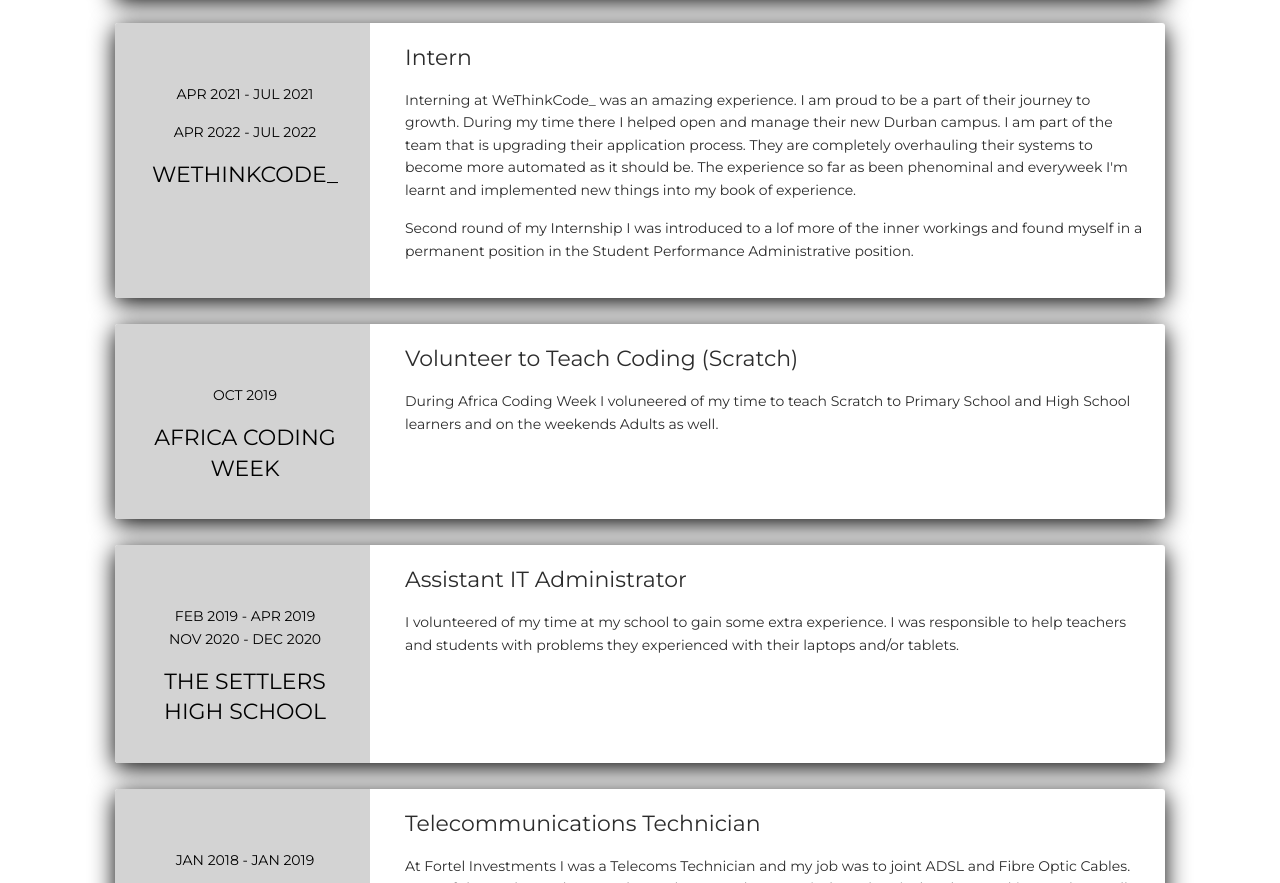
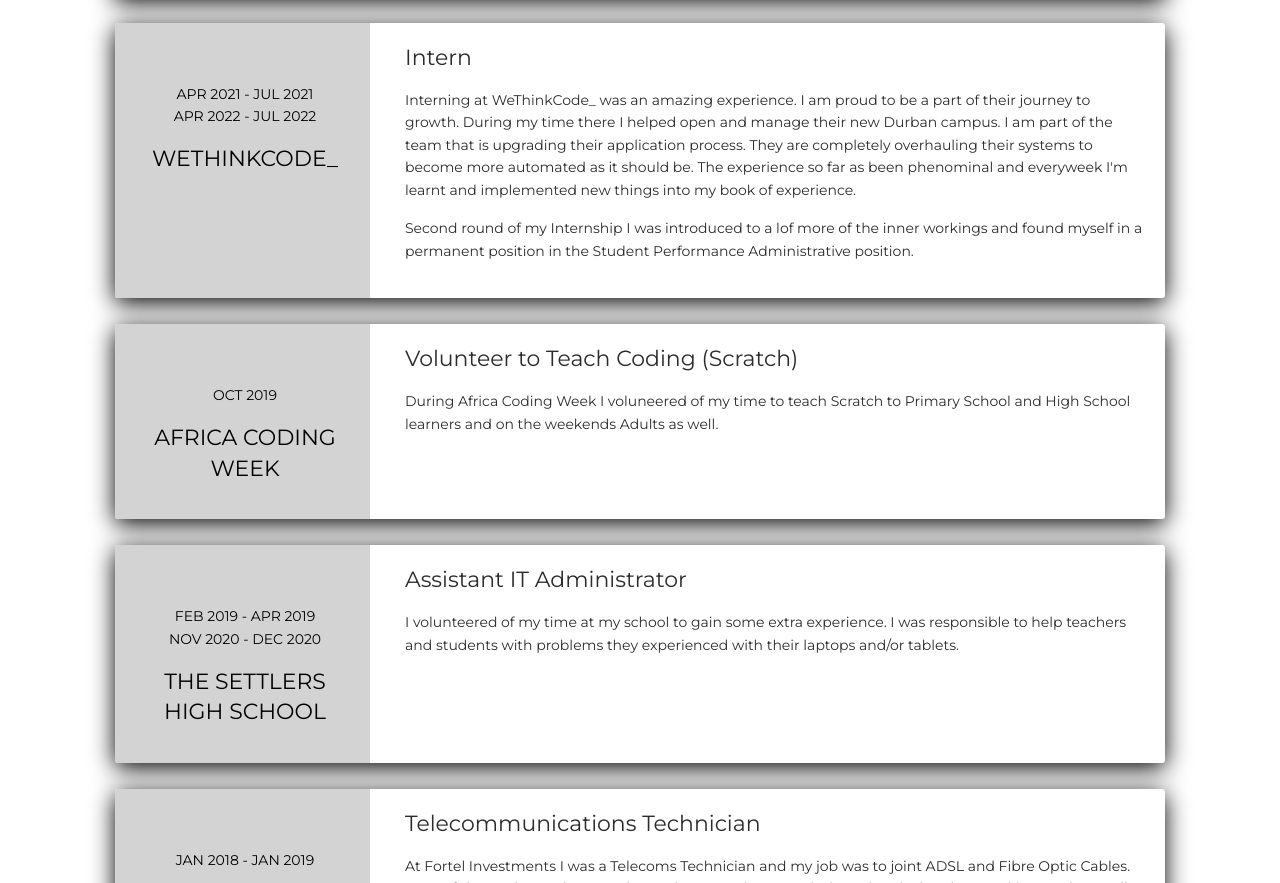
Before and after one commit to Abdur-Raheem-Lee/Abdur-Raheem-Lee.github.io, a plain HTML site: page index.html in a window 1280 px wide. Shown: the part 2858-3741 px from the top of the page. Drawn offline with Linux system fonts and the light colour scheme.

Commit message:
2023 Update 2

```diff
--- a/index.html
+++ b/index.html
@@ -382,8 +382,8 @@
                                                     <div class="col-md-3
                                                             bg-primary" data-aos="fade-right" data-aos-offset="50" data-aos-duration="500">
                                                         <div class="card-body cc-experience-header">
-                                                            <p style="color: black;">Apr 2021 - Jul 2021</p>
-                                                            <p style="color: black;">Apr 2022 - Jul 2022</p>
+                                                            <p style="color: black;">Apr 2021 - Jul 2021
+                                                            </br>Apr 2022 - Jul 2022</p>
                                                             <div class="h5" style="color: black;">WeThinkCode_</div>
                                                         </div>
                                                     </div>
```
